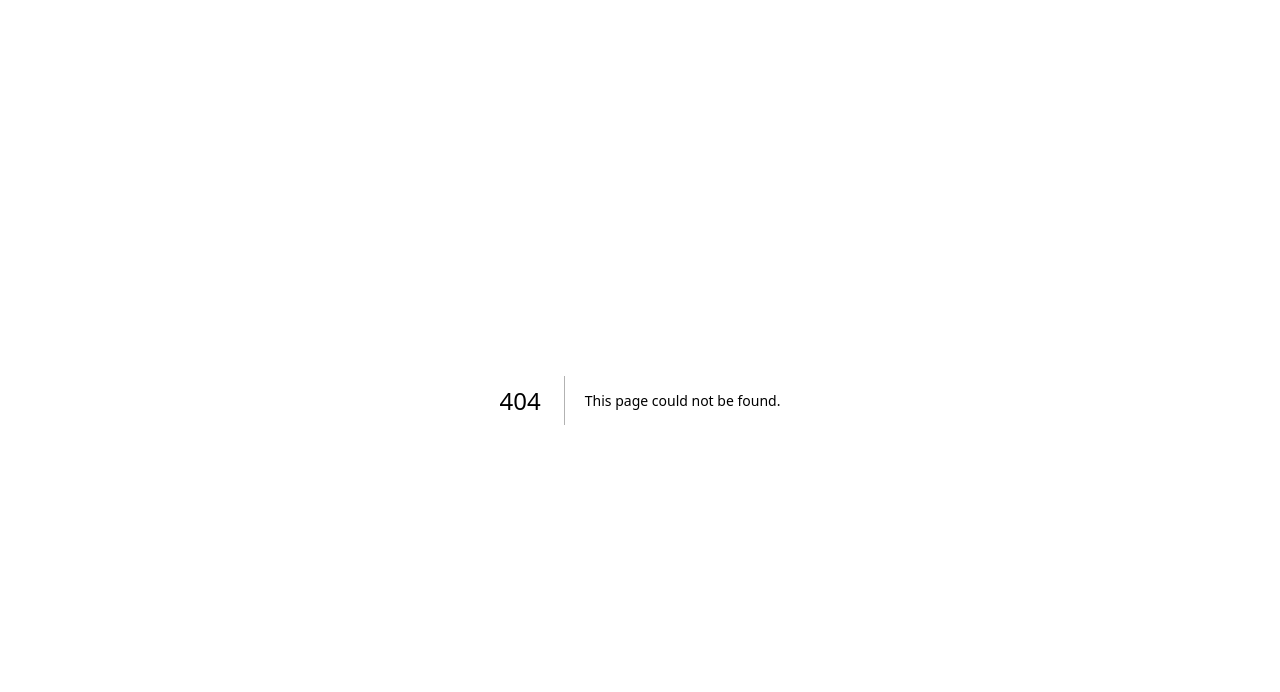
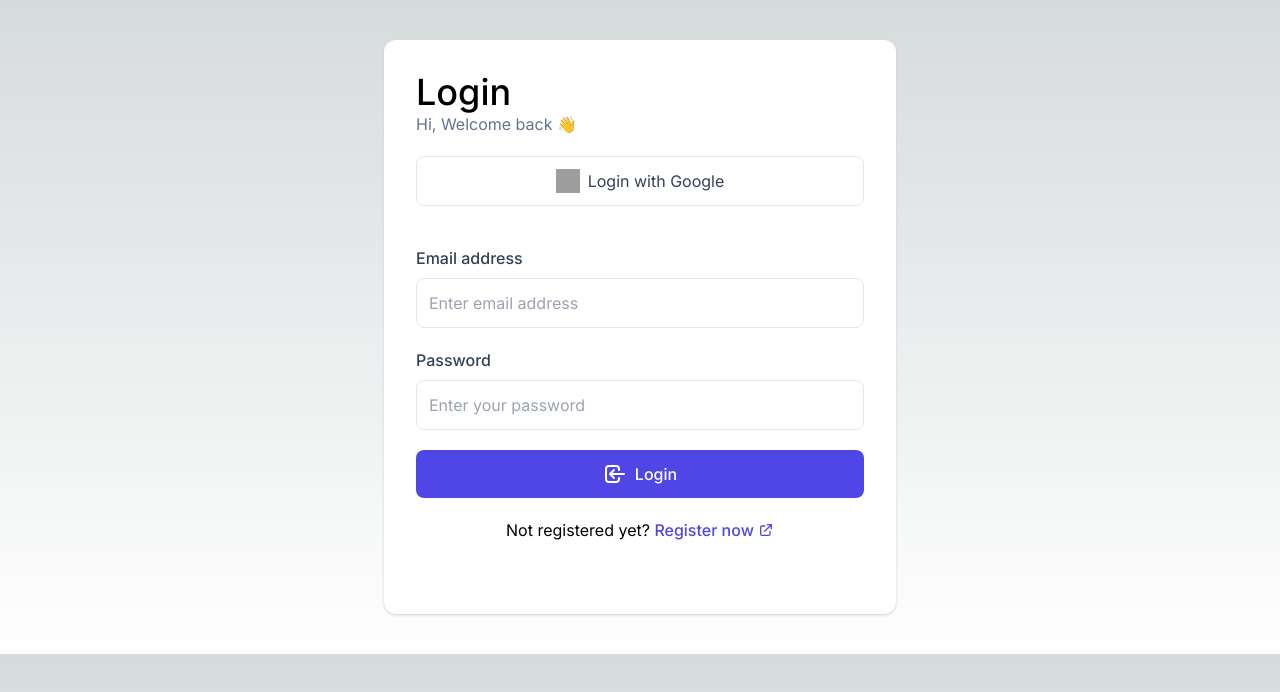
Before and after one commit to rhenoresky/movies-app, a Next.js app: page /login in a window 1280 px wide. Before the commit this address had no page. Shown: the top 692 px of the page. Built offline with nearby package versions, Linux system fonts and the light colour scheme; grey boxes are pictures that could not be loaded.

Commit message:
add page login

```diff
--- /dev/null
+++ b/src/app/login/page.tsx
@@ -0,0 +1,125 @@
+"use client";
+
+import Image from "next/image";
+import { useState } from "react";
+
+export default function Login() {
+  const [account, setAccount] = useState({
+    email: "",
+    password: "",
+  });
+  const handleInputChange = (event: {
+    target: { name: string; value: string };
+  }) => {
+    const { name, value } = event.target;
+
+    setAccount({
+      ...account,
+      [name]: value,
+    });
+  };
+
+  const login = async (e: { preventDefault: () => void }) => {
+    e.preventDefault();
+    const response = await fetch("http://localhost:8080/auth/signin", {
+      method: "POST",
+      headers: {
+        "Content-Type": "application/json",
+      },
+      body: JSON.stringify(account),
+    });
+    const res = await response.json();
+    console.log(res);
+  };
+
+  return (
+    <div className="max-w-lg mx-auto my-10 bg-white p-8 rounded-xl shadow shadow-slate-300">
+      <h1 className="text-4xl font-medium">Login</h1>
+      <p className="text-slate-500">Hi, Welcome back 👋</p>
+
+      <div className="my-5">
+        <button className="w-full text-center py-3 my-3 border flex space-x-2 items-center justify-center border-slate-200 rounded-lg text-slate-700 hover:border-slate-400 hover:text-slate-900 hover:shadow transition duration-150">
+          <Image
+            src="https://www.svgrepo.com/show/355037/google.svg"
+            className="w-6 h-6"
+            alt="Icon"
+            width={500}
+            height={500}
+          />
+          <span>Login with Google</span>
+        </button>
+      </div>
+      <form className="my-10">
+        <div className="flex flex-col space-y-5">
+          <label htmlFor="email">
+            <p className="font-medium text-slate-700 pb-2">Email address</p>
+            <input
+              id="email"
+              name="email"
+              type="email"
+              className="w-full py-3 border border-slate-200 rounded-lg px-3 focus:outline-none focus:border-slate-500 hover:shadow"
+              placeholder="Enter email address"
+              onChange={handleInputChange}
+            />
+          </label>
+          <label htmlFor="password">
+            <p className="font-medium text-slate-700 pb-2">Password</p>
+            <input
+              id="password"
+              name="password"
+              type="password"
+              className="w-full py-3 border border-slate-200 rounded-lg px-3 focus:outline-none focus:border-slate-500 hover:shadow"
+              placeholder="Enter your password"
+              onChange={handleInputChange}
+            />
+          </label>
+          <button
+            onClick={login}
+            className="w-full py-3 font-medium text-white bg-indigo-600 hover:bg-indigo-500 rounded-lg border-indigo-500 hover:shadow inline-flex space-x-2 items-center justify-center"
+          >
+            <svg
+              xmlns="http://www.w3.org/2000/svg"
+              className="h-6 w-6"
+              fill="none"
+              viewBox="0 0 24 24"
+              stroke="currentColor"
+              strokeWidth="2"
+            >
+              <path
+                strokeLinecap="round"
+                strokeLinejoin="round"
+                d="M11 16l-4-4m0 0l4-4m-4 4h14m-5 4v1a3 3 0 01-3 3H6a3 3 0 01-3-3V7a3 3 0 013-3h7a3 3 0 013 3v1"
+              />
+            </svg>
+            <span>Login</span>
+          </button>
+          <p className="text-center">
+            Not registered yet?&nbsp;
+            <a
+              href="#"
+              className="text-indigo-600 font-medium inline-flex space-x-1 items-center"
+            >
+              <span>Register now</span>
+              <span>
+                <svg
+                  xmlns="http://www.w3.org/2000/svg"
+                  className="h-4 w-4"
+                  fill="none"
+                  viewBox="0 0 24 24"
+                  stroke="currentColor"
+                  strokeWidth="2"
+                >
+                  <path
+                    strokeLinecap="round"
+                    strokeLinejoin="round"
+                    d="M10 6H6a2 2 0 00-2 2v10a2 2 0 002 2h10a2 2 0 002-2v-4M14 4h6m0 0v6m0-6L10 14"
+                  />
+                </svg>
+              </span>
+            </a>
+          </p>
+        </div>
+      </form>
+    </div>
+  );
+}
```
